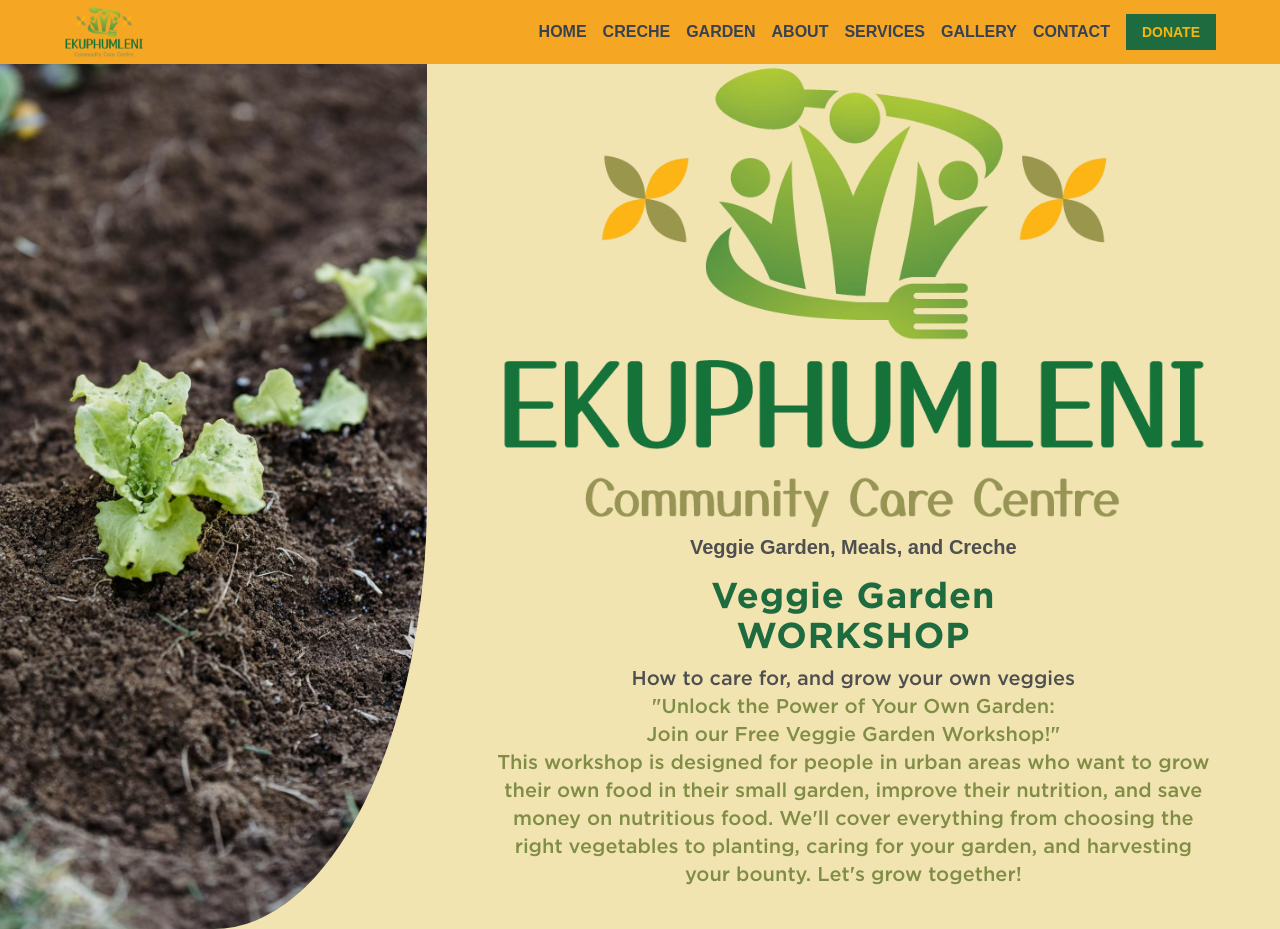
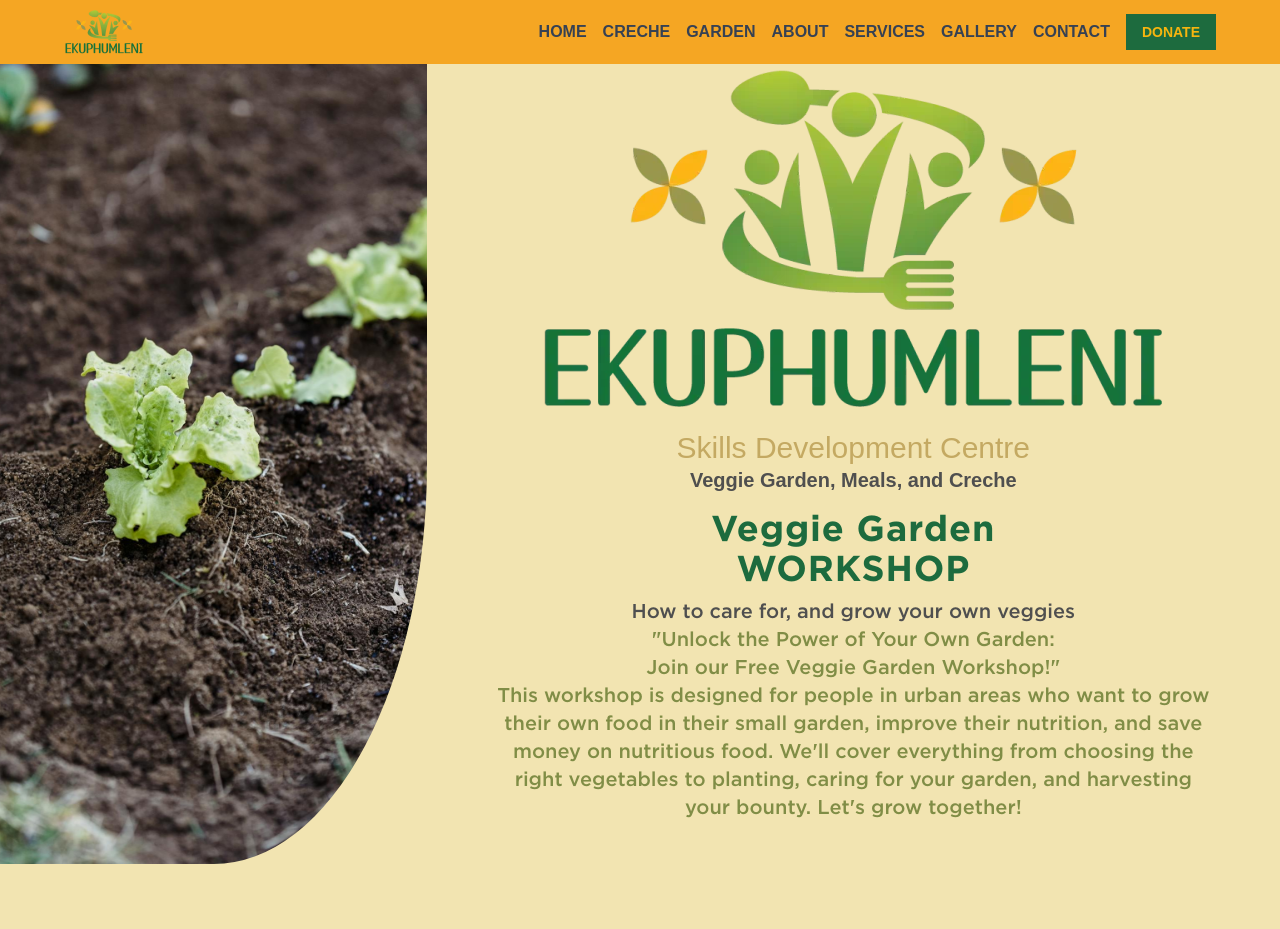
Before and after one commit to PhilaniNcube/ekuphumleni, a Next.js app: page /garden in a window 1280 px wide. After the commit the page ends 864 px from the top, so only its background shows below. Built offline with nearby package versions, Linux system fonts and the light colour scheme; a web font is replaced by a local one.

Commit message:
Refactor code structure for improved readability and maintainability

```diff
--- a/src/app/_components/creche-hero.tsx
+++ b/src/app/_components/creche-hero.tsx
@@ -26,6 +26,9 @@ export const CrecheHero = () => {
             height={476}
             className="object-contain w-full h-auto"
           />
+          <h3 className="text-2xl md:text-3xl text-[#C4A962] text-center font-heading mt-4">
+            Skills Development Centre
+          </h3>
         </div>
         <p className="text-lg md:text-xl text-brand-grey font-bold text-center font-heading">
           Veggie Garden, Meals,  and Creche
--- a/src/app/_components/garden-hero.tsx
+++ b/src/app/_components/garden-hero.tsx
@@ -26,6 +26,9 @@ export const GardenHero = () => {
             height={476}
             className="object-contain w-full h-auto"
           />
+          <h3 className="text-2xl md:text-3xl text-[#C4A962] text-center font-heading mt-4">
+            Skills Development Centre
+          </h3>
           <p className="text-lg md:text-xl text-brand-grey font-bold text-center font-heading">
             Veggie Garden, Meals, and Creche
           </p>
--- a/src/app/_components/hero.tsx
+++ b/src/app/_components/hero.tsx
@@ -26,6 +26,9 @@ const Hero = () => {
             height={559}
             className="object-contain w-full h-auto"
           />
+          <h3 className="text-2xl md:text-3xl text-[#C4A962] text-center font-heading mt-4">
+            Skills Development Centre
+          </h3>
         </div>
 
         <div className="flex flex-col items-center justify-center">
--- a/src/app/about/_components/about-hero.tsx
+++ b/src/app/about/_components/about-hero.tsx
@@ -26,6 +26,9 @@ export function AboutHero() {
             height={476}
             className="object-contain w-full h-auto"
           />
+          <h3 className="text-2xl md:text-3xl text-[#C4A962] text-center font-heading mt-4">
+            Skills Development Centre
+          </h3>
         </div>
         <p className="text-lg md:text-xl text-brand-grey font-bold text-center font-heading">
           Veggie Garden, Meals, and Creche
--- a/src/app/contact/_components/contact-hero.tsx
+++ b/src/app/contact/_components/contact-hero.tsx
@@ -26,6 +26,9 @@ export function ContactHero() {
             height={476}
             className="object-contain w-full h-auto"
           />
+          <h3 className="text-2xl md:text-3xl text-[#C4A962] text-center font-heading mt-4">
+            Skills Development Centre
+          </h3>
         </div>
         <p className="text-lg md:text-xl text-brand-grey font-bold text-center font-heading">
           Veggie Garden, Meals and Creche
--- a/src/app/donate/_components/donate-hero.tsx
+++ b/src/app/donate/_components/donate-hero.tsx
@@ -26,6 +26,9 @@ export function DonateHero() {
             height={476}
             className="object-contain w-full h-auto"
           />
+          <h3 className="text-2xl md:text-3xl text-[#C4A962] text-center font-heading mt-4">
+            Skills Development Centre
+          </h3>
         </div>
         <p className="text-lg md:text-xl text-brand-grey font-bold text-center font-heading">
           Veggie Garden, Meals and Creche
--- a/src/app/services/_components/services-hero.tsx
+++ b/src/app/services/_components/services-hero.tsx
@@ -26,6 +26,9 @@ export function ServicesHero() {
             height={476}
             className="object-contain w-full h-auto"
           />
+          <h3 className="text-2xl md:text-3xl text-[#C4A962] text-center font-heading mt-4">
+            Skills Development Centre
+          </h3>
         </div>
         <p className="text-lg md:text-xl text-brand-grey font-bold text-center font-heading">
           Veggie Garden, Meals and Creche
```
Also changed, not shown: public/images/logo.webp, public/images/logo_.webp (added).
